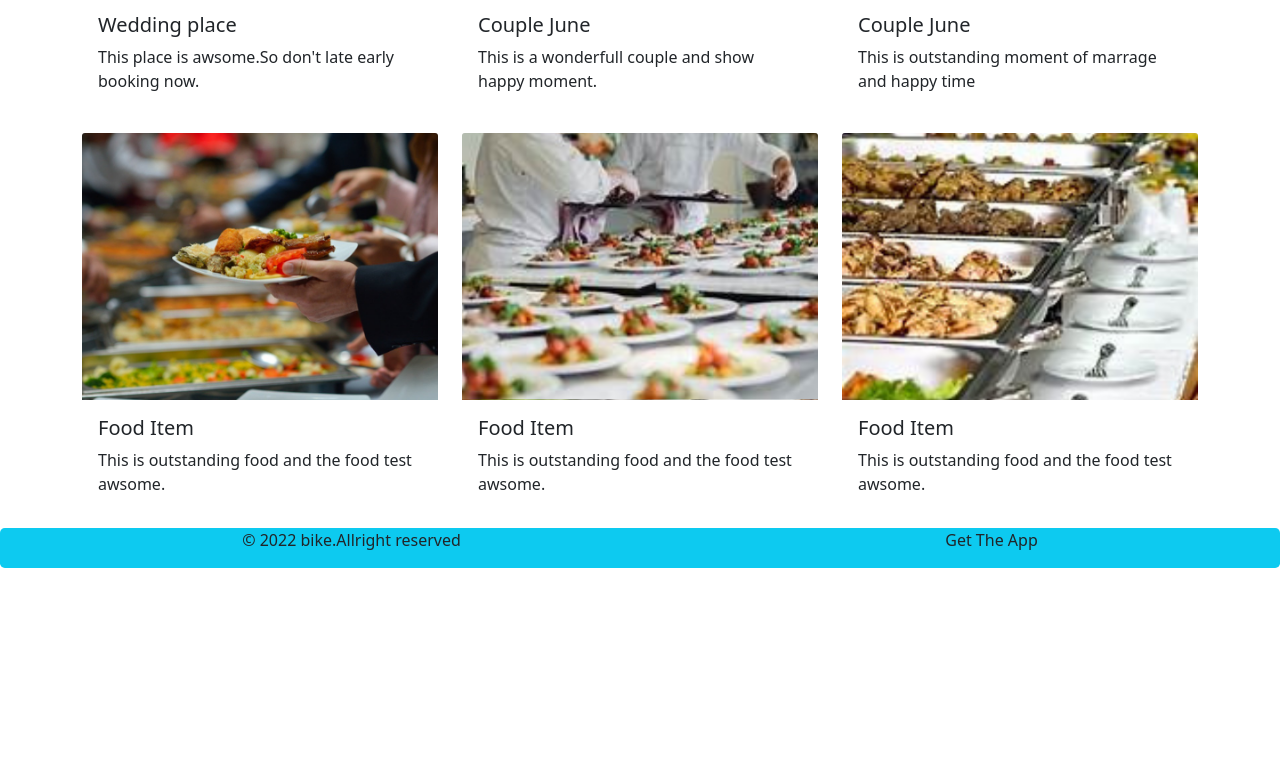
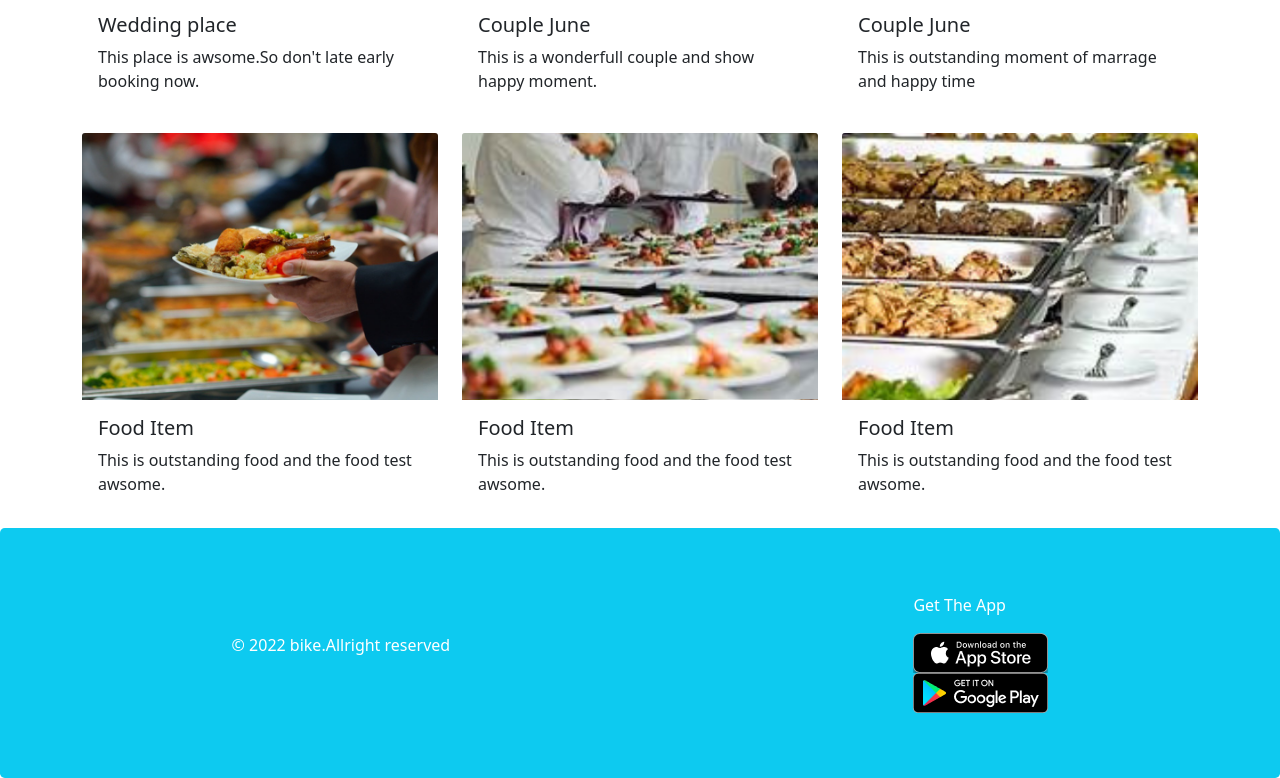
Before and after one commit to AbidHasan0/convention-center-website, a plain HTML site: page index.html in a window 1280 px wide. Shown: the part 2226-3004 px from the top of the page. Before the commit the page ends 2794 px from the top, so only its background shows below. Drawn offline with nearby package versions, Linux system fonts and the light colour scheme.

Commit message:
footer added

```diff
--- a/index.html
+++ b/index.html
@@ -410,12 +410,22 @@
        footer part ------>
 
    <footer>
-      <div class="d-flex align-items-center justify-content-around bg-info rounded-3">
-         <p>© 2022 bike.Allright reserved</p>
+      <section>
+         <div class="d-flex align-items-center justify-content-around bg-info rounded-3" style="height: 250px;">
+            <div>
+               <p class="text-white">© 2022 bike.Allright reserved</p>
 
-         <div>
-            <p>Get The App</p>
-         </div>
+            </div>
+
+
+            <div>
+               <p class="text-white">Get The App</p>
+               <a href="https://communitycenterbd.com/"><img src="images/Group.png" alt=""></a><br>
+               <a
+                  href="https://l.facebook.com/l.php?u=http%3A%2F%2Fwww.diccbd.com%2F%3Ffbclid%3DIwAR0ig8EKueeBferT-maQ8dOjmIViGrnnS0kavozbc17tGgWjeiMnw6msyTY&h=AT0wXBAPf4PavSSUNBL8hPzXhv1oICuGiKaOhNrEVJLnOn_5q3YjmFhZ3gin_l45oKnSCOcTRLtCu8AuH3E0-ans98TpicI6BimJnvJL9X4WH2WTaGwvWLvOy4IkztezezmXhw&__tn__=%2Cd-UC%2CP-R&c[0]=AT3KfsetIsiNzaBFkPIBeQCxMrPwtr83FfmrnrXC0wDAir-UUr7AGOrITwOZz0xYTlQoyTXMarBYmFWcaXB_2vOd4IfDsdEwWJn6qezLmxOxW_Op08LLyJvY3QH6Q058Sztm5Ebt1MYKOQQHBDB-jLrtsu61KaBTMMPK3_2AxpZ_PA"><img
+                     src="images/Google Play Badge.png" alt=""></a>
+            </div>
+      </section>
 
 
 
```
Also changed, not shown: images/Google Play Badge.png (added), images/Group.png (added).
